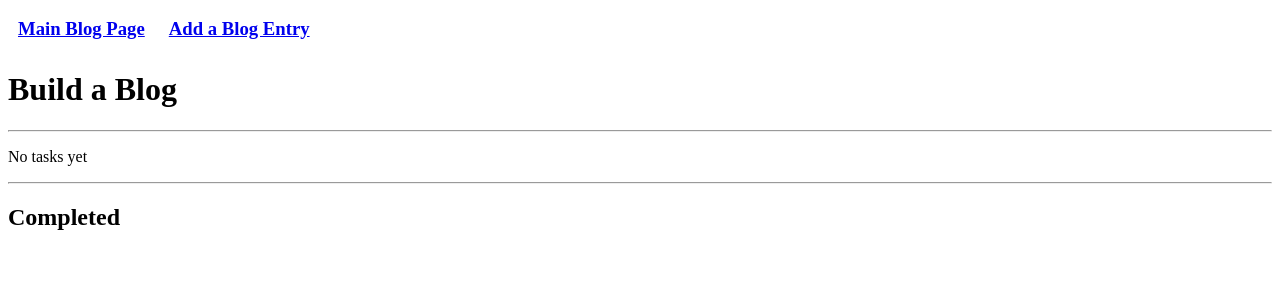
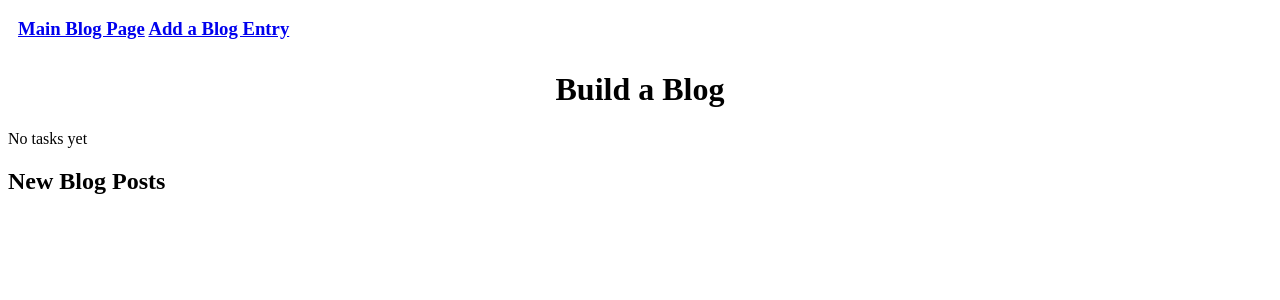
Before and after one commit to earl-gadel/blogz, a Flask app: page / in a window 1280 px wide. Shown: the top 300 px of the page. Run offline with Flask 2, Linux system fonts and the light colour scheme; data that the repository does not hold is empty.

Commit message:
create new post is working, moved links to base.html, cleaning up

```diff
--- a/main.py
+++ b/main.py
@@ -20,6 +20,7 @@ class Blog(db.Model):
 
 @app.route('/', methods=['POST', 'GET'])
 def index():
+        blog_posts = Blog.query.all()
 
     #if request.method == 'POST':
         #blog_title = request.form['title']
@@ -29,12 +30,13 @@ def index():
         #db.session.commit()
 
 
-    return render_template('build-a-blog.html',title="Building a Blog")
+        return render_template('build-a-blog.html',title="Building a Blog", blog_posts=blog_posts)
 
 @app.route('/blog', methods=['POST', 'GET'])
 def blog():
-    if request.method == 'GET':
-        return render_template('build-a-blog.html',title="Building a Blog")
+    blog_posts = Blog.query.all()
+
+    return render_template('build-a-blog.html',title="Building a Blog", blog_posts=blog_posts)
 
 @app.route('/newpost', methods=['POST', 'GET'])
 def new_post():
@@ -45,7 +47,7 @@ def new_post():
         new_blog = Blog(blog_title, blog_body)
         db.session.add(new_blog)
         db.session.commit()
-        return render_template('build-a-blog.html', title="Building a Blog")
+        return redirect("/")
 
     return render_template('add-entry.html', title="Create New Post")
 
--- a/templates/base.html
+++ b/templates/base.html
@@ -3,6 +3,10 @@
 <head>
     <link rel="stylesheet" type="text/css" href="{{ url_for('static', filename='styles.css')}}">
     <title>{{title}}</title>
+        <h3 class="inline-text">
+            <a href="/blog">Main Blog Page</a>
+            <a href="/newpost">Add a Blog Entry</a>
+        </h3>
 </head>
 <body>
 
--- a/templates/build-a-blog.html
+++ b/templates/build-a-blog.html
@@ -2,20 +2,10 @@
 
 {% block content %}
 
-    <h3 class="inline-text">
-        <a href="/blog">Main Blog Page</a>
-    </h3>
-    <h3 class="inline-text">
-        <a href="/newpost">Add a Blog Entry</a>
-    </h3>
+    <h1 class="center-text">Build a Blog</h1>
 
-    <h1>Build a Blog</h1>
+    {% if blog_posts|length == 0 %}
 
-
-
-    <hr />
-
-    {% if tasks|length == 0 %}
     <p>No tasks yet</p>
     {% else %}
 
@@ -32,13 +22,13 @@
 
     {% endif %}
 
-    <hr />
-
-    <h2>Completed</h2>
+    <h2>New Blog Posts</h2>
 
     <ul>
-        {% for task in completed_tasks %}
-        <li>{{task.name}}</li>
+        {% for post in blog_posts %}
+        <h2>{{post.title}}</h2>
+        <p>{{post.body}}</p>
+        <hr />
         {% endfor %}
     </ul>
 
```
